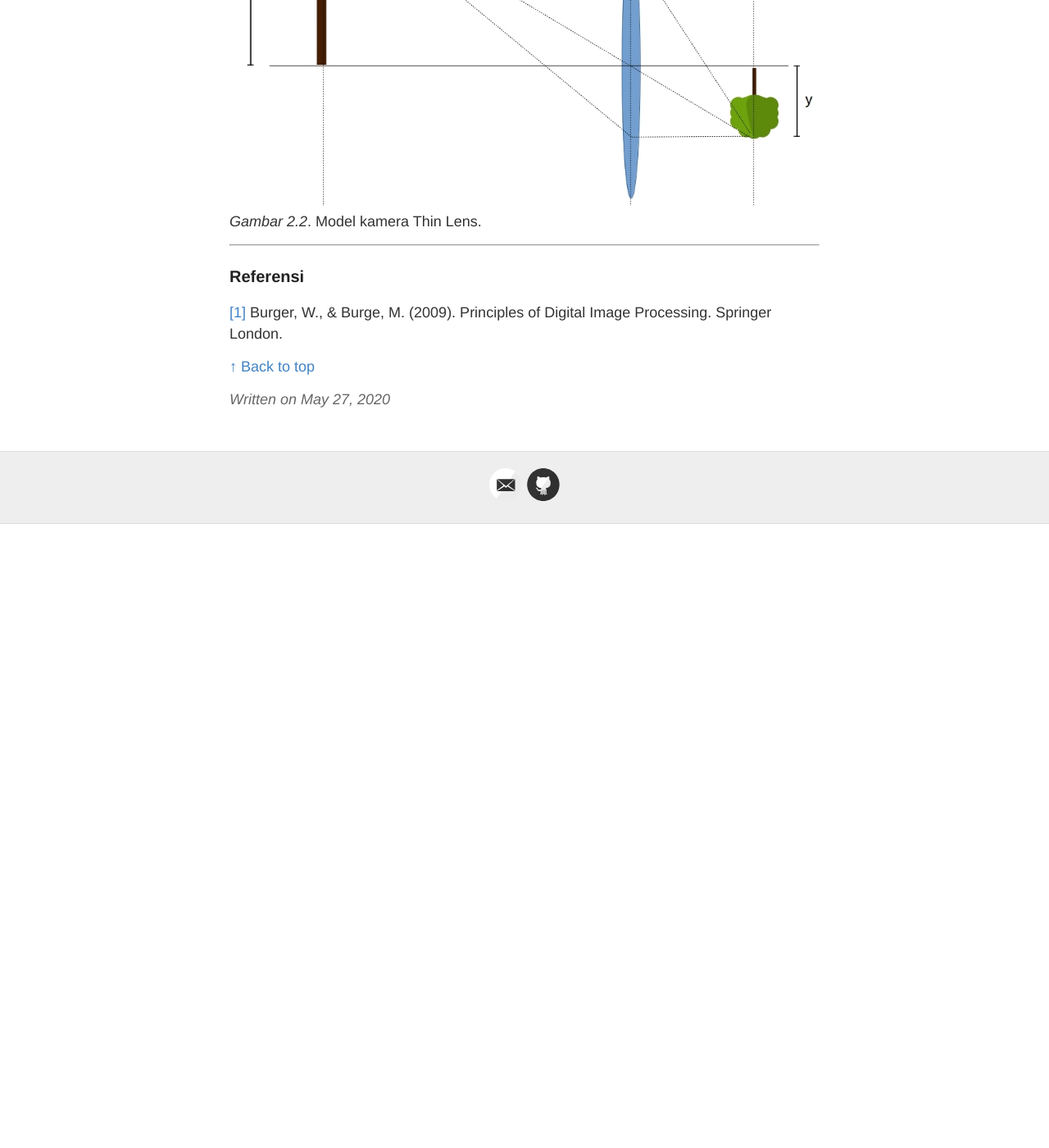
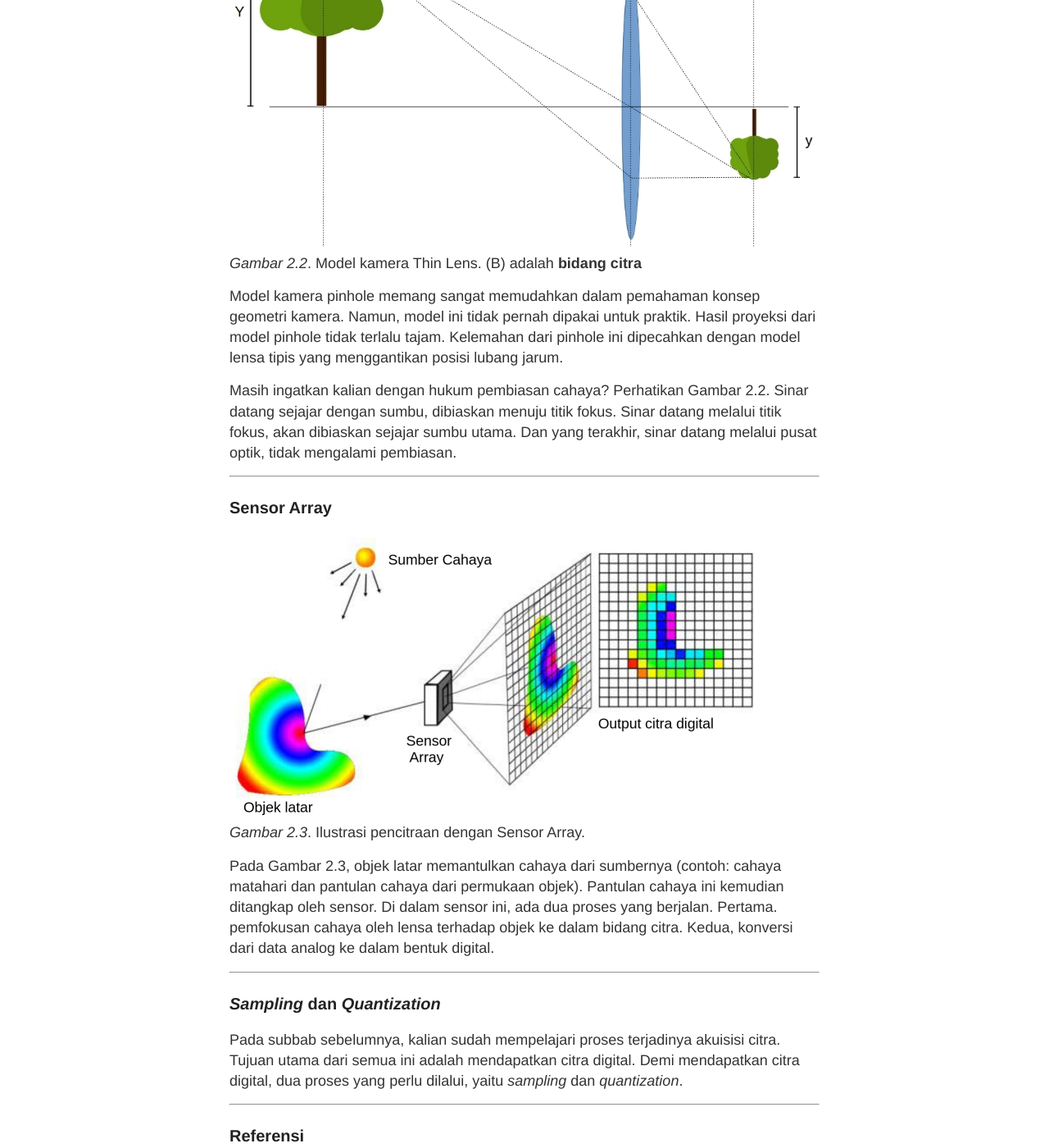
Before and after one commit to virgantara/virgantara.github.io, a Jekyll site: the page built from _posts/2020-05-29-pcd-pertemuan-2.markdown, in a window 1280 px wide and 1400 px high, scrolled down 1614 px. Shown: the whole window at 82% size. Built offline with Jekyll 4.4.1, drawn with Linux system fonts in a browser that asks for light colours; before the commit the page ends 2253 px from its top, so only the background shows below that; some of the changed text lies outside the part shown.

Commit message:
+ sampling quantization

```diff
--- a/_layouts/default.html
+++ b/_layouts/default.html
@@ -27,7 +27,7 @@
           </div>
 
           <nav>
-            <a href="{{ site.baseurl }}/">Blog</a>
+            <a href="{{ site.baseurl }}/">Home</a>
             <a href="{{ site.baseurl }}/about">About</a>
             <a href="{{ site.baseurl }}/course">Course</a>
             <a href="{{ site.baseurl }}/research">Research</a>
--- /dev/null
+++ b/_posts/2020-05-29-pcd-pertemuan-2.markdown
@@ -0,0 +1,73 @@
+---
+layout: post
+permalink: /course/pengolahan-citra-digital/pertemuan-2
+title: Akuisisi Citra
+date: 2020-05-28 00:00:00 +0300
+description: materi singkat tentang akuisisi citra digital. # Add post description (optional)
+img: software.jpg # Add image post (optional)
+tags: [akuisisi, citra, digital, definisi, contoh] # add tag
+---
+
+<a href="{{ site.baseurl }}/course/pengolahan-citra-digital">&#8592; kembali</a>
+
+Daftar Isi:
+1. [Model Kamera Pinhole](#model-kamera-pinhole)
+1. [Model Kamera Thin Lens](#model-kamera-thin-lens)
+1. [Sensor Array](#sensor-array)
+1. [Sampling dan Quantization](#sampling-dan-quantization)
+1. [Referensi](#referensi)
+
+Akuisisi Citra dikatakan sebagai proses mengubah objek ataupun latar (*scene*) menjadi ke dalam bentuk digital. Pembahasan pada materi ini dimulai dari model akuisisi citra yang paling sederhana.
+
+### Model Kamera Pinhole ###
+
+![image info]({{site_url}}/images/pinhole_camera.png)
+*Gambar 2.1*. Model kamera pinhole yang memproyeksikan terbalik objek atau latar.
+
+Kamera pinhole merupakan model kamera yang paling sederhana dan telah digunakan sejak abad ke-13 <sup>[[1]](#ref1)</sup>. Saat ini, model ini sudah tidak lagi digunakan. Namun, model ini sangat berguna untuk membantu dalam pemahaman terhadap komponen optik dari kamera.
+
+Kamera pinhole berbentuk kotak seperti kubus atau balok tertutup dengan lubang kecil di salah satu sisi. Lubang ini berfungsi sebagai jalan masuk cahaya yang kemudian akan memproyeksikan objek atau latar menjadi terbalik di sisi dalam yang berlawanan dengan sisi lubang. Perhatikan Gambar 2.1.
+
+---
+
+### Model Kamera Thin Lens ###
+
+
+![image info]({{site_url}}/images/thin_lens.jpg)
+*Gambar 2.2*. Model kamera Thin Lens. (B) adalah **bidang citra**
+
+Model kamera pinhole memang sangat memudahkan dalam pemahaman konsep geometri kamera. Namun, model ini tidak pernah dipakai untuk praktik. Hasil proyeksi dari model pinhole tidak terlalu tajam. Kelemahan dari pinhole ini dipecahkan dengan model lensa tipis yang menggantikan posisi lubang jarum.
+
+Masih ingatkan kalian dengan hukum pembiasan cahaya? Perhatikan Gambar 2.2. Sinar datang sejajar dengan sumbu, dibiaskan menuju titik fokus. Sinar datang melalui titik fokus, akan dibiaskan sejajar sumbu utama. Dan yang terakhir, sinar datang melalui pusat optik, tidak mengalami pembiasan.
+
+---
+
+### Sensor Array ###
+
+![image info]({{site_url}}/images/imaging.png)
+*Gambar 2.3*. Ilustrasi pencitraan dengan Sensor Array.
+
+Pada Gambar 2.3, objek latar memantulkan cahaya dari sumbernya (contoh: cahaya matahari dan pantulan cahaya dari permukaan objek). Pantulan cahaya ini kemudian ditangkap oleh sensor. Di dalam sensor ini, ada dua proses yang berjalan. Pertama. pemfokusan cahaya oleh lensa terhadap objek ke dalam bidang citra. Kedua, konversi dari data analog ke dalam bentuk digital.
+
+---
+
+### *Sampling* dan *Quantization* ###
+
+Pada subbab sebelumnya, kalian sudah mempelajari proses terjadinya akuisisi citra. Tujuan utama dari semua ini adalah mendapatkan citra digital. Demi mendapatkan citra digital, dua proses yang perlu dilalui, yaitu *sampling* dan *quantization*.
+
+
+
+---
+
+### Referensi ###
+
+
+   <a id="ref1">[1]</a> Burger, W., & Burge, M. (2009). Principles of Digital Image Processing. Springer London.
+
+   <a id="ref2">[2]</a> Zhu, Q., Mai, J., & Shao, L. (2015). A Fast Single Image Haze Removal Algorithm Using Color Attenuation PriorIEEE Transactions on Image Processing, 24(11), 3522–3533.
+
+
+
+
+
+<a href="#top">&#8593; Back to top</a>
--- a/_posts/2020-05-29-pcd-pertemuan-2.md
+++ /dev/null
@@ -1,49 +0,0 @@
----
-layout: post
-permalink: /course/pengolahan-citra-digital/pertemuan-2
-title: Akuisisi Citra
-date: 2020-05-28 00:00:00 +0300
-description: materi singkat tentang akuisisi citra digital. # Add post description (optional)
-img: software.jpg # Add image post (optional)
-tags: [akuisisi, citra, digital, definisi, contoh] # add tag
----
-
-<a href="{{ site.baseurl }}/course/pengolahan-citra-digital">&#8592; kembali</a>
-
-Daftar Isi:
-1. [Model Kamera Pinhole](#model-kamera-pinhole)
-1. [Model Kamera Thin Lens](#model-kamera-thin-lens)
-1. [Referensi](#referensi)
-
-Akuisisi Citra dikatakan sebagai proses mengubah objek ataupun latar (*scene*) menjadi ke dalam bentuk digital. Pembahasan pada materi ini dimulai dari model akuisisi citra yang paling sederhana.
-
-### Model Kamera Pinhole ###
-Kamera pinhole merupakan model kamera yang paling sederhana dan telah digunakan sejak abad ke-13 <sup>[[1]](#ref1)</sup>. Saat ini, model ini sudah tidak lagi digunakan. Namun, model ini sangat berguna untuk membantu dalam pemahaman terhadap komponen optik dari kamera.
-
-![image info]({{site_url}}/images/pinhole_camera.png)
-*Gambar 2.1*. Model kamera pinhole yang memproyeksikan terbalik objek atau latar.
-
-Kamera pinhole berbentuk kotak seperti kubus atau balok tertutup dengan lubang kecil di salah satu sisi. Lubang ini berfungsi sebagai jalan masuk cahaya yang kemudian akan memproyeksikan objek atau latar menjadi terbalik di sisi dalam yang berlawanan dengan sisi lubang. Perhatikan Gambar 2.1.
-
-
-
----
-
-### Model Kamera Thin Lens ###
-
-
-![image info]({{site_url}}/images/thin_lens.jpg)
-*Gambar 2.2*. Model kamera Thin Lens.
-
-
-
----
-
-### Referensi ###
-
-
-   <a id="ref1">[1]</a> Burger, W., & Burge, M. (2009). Principles of Digital Image Processing. Springer London.
-
-
-
-<a href="#top">&#8593; Back to top</a>
```
Also changed, not shown: index.md (added, +15 -0 lines), pcd.md (+1 -0 lines), README.md, _posts/pcd/2020-05-27-pcd-prasyarat.md (renamed from _posts/2020-05-27-pcd-prasyarat.md), blog.md (renamed from index.html), images/imaging.png (added), images/thin_lens.jpg.
